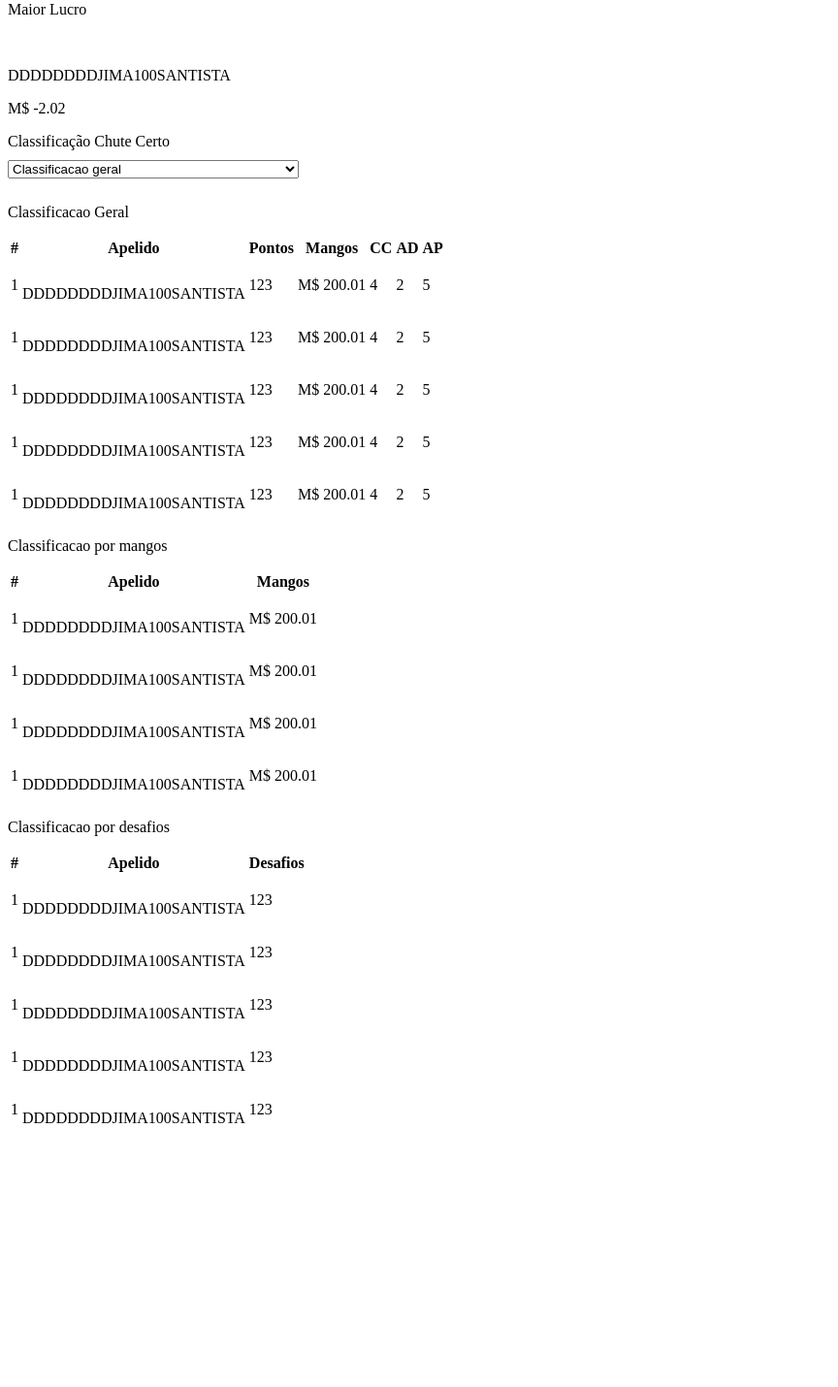
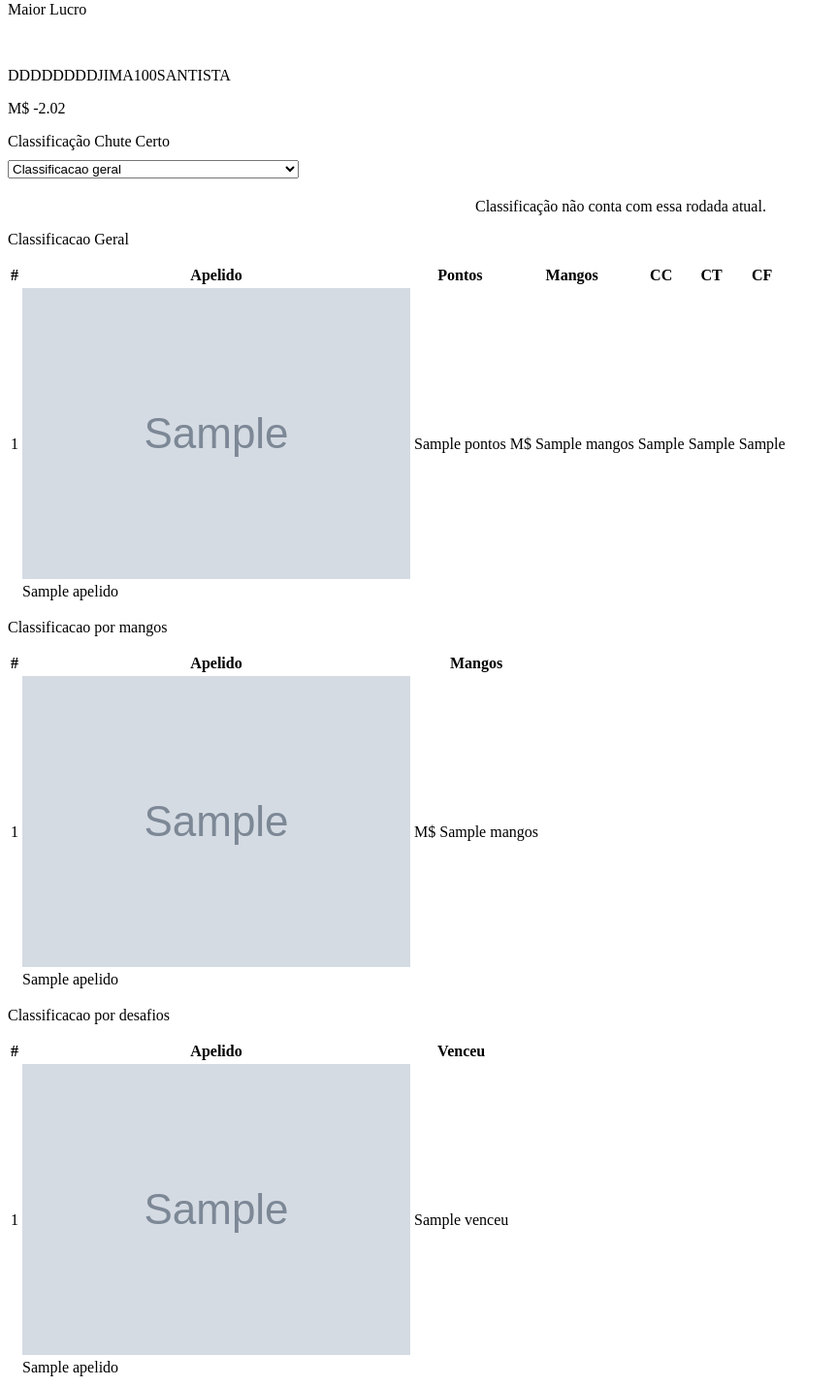
Before and after one commit to bbroger/Brasileirao, a PHP site: the page made by application/views/classificacao.php in a window 1280 px wide. Shown: the part 1700-3130 px from the top of the page at 97% size, without its empty margins (0-864 px from the left). Before the commit the page ends 2858 px from the top, so only its background shows below. Run offline with PHP 8.4, Linux system fonts and the light colour scheme; the template is opened without the code that fills it: most values are stand-ins (such as "Sample title", 1, 10 or a date in 2020); grey boxes marked "Sample" are stand-in pictures; data that the repository does not hold is empty.

Commit message:
Fim da classificacao

```diff
--- a/application/views/classificacao.php
+++ b/application/views/classificacao.php
@@ -148,6 +148,9 @@
                     <option>Rodada 2 20/02 14:00</option>
                     <option>Rodada 3 20/02 14:00</option>
                 </select>
+                <p class="help-block" style="width: 300px; margin: 10px auto;">
+                    Classificação não conta com essa rodada atual.
+                </p>
             </div>
             <div class="row white">
                 <div class="col-xs-12 col-sm-12 col-md-6">
@@ -160,54 +163,24 @@
                                 <th>Pontos</th>
                                 <th>Mangos</th>
                                 <th>CC</th>
-                                <th>AD</th>
-                                <th>AP</th>
+                                <th>CT</th>
+                                <th>CF</th>
                             </tr>
+<?php
+    foreach ($classificacao_geral as $key => $value) {
+?>
                             <tr>
-                                <td><p class="valor_classificacao_acesso">1</p></td>
-                                <td><img src="<?php echo base_url("assets/images/perfil/perfil.jpg");?>" class="img_classificacao_acesso"> <br>DDDDDDDDJIMA100SANTISTA</td>
-                                <td><p class="valor_classificacao_acesso">123</p></td>
-                                <td><p class="valor_classificacao_acesso">M$ 200.01</p></td>
-                                <td><p class="valor_classificacao_acesso">4</p></td>
-                                <td><p class="valor_classificacao_acesso">2</p></td>
-                                <td><p class="valor_classificacao_acesso">5</p></td>
+                                <td><p class="valor_classificacao_acesso"><?php echo $key+1;?></p></td>
+                                <td><img src="<?php echo $value['img_perfil'];?>" class="img_classificacao_acesso"> <br><?php echo $value['apelido'];?></td>
+                                <td><p class="valor_classificacao_acesso"><?php echo $value['pontos'];?></p></td>
+                                <td><p class="valor_classificacao_acesso">M$ <?php echo $value['mangos'];?></p></td>
+                                <td><p class="valor_classificacao_acesso"><?php echo $value['cc'];?></p></td>
+                                <td><p class="valor_classificacao_acesso"><?php echo $value['ct'];?></p></td>
+                                <td><p class="valor_classificacao_acesso"><?php echo $value['cf'];?></p></td>
                             </tr>
-                            <tr>
-                                <td><p class="valor_classificacao_acesso">1</p></td>
-                                <td><img src="<?php echo base_url("assets/images/perfil/perfil.jpg");?>" class="img_classificacao_acesso"> <br>DDDDDDDDJIMA100SANTISTA</td>
-                                <td><p class="valor_classificacao_acesso">123</p></td>
-                                <td><p class="valor_classificacao_acesso">M$ 200.01</p></td>
-                                <td><p class="valor_classificacao_acesso">4</p></td>
-                                <td><p class="valor_classificacao_acesso">2</p></td>
-                                <td><p class="valor_classificacao_acesso">5</p></td>
-                            </tr>
-                            <tr>
-                                <td><p class="valor_classificacao_acesso">1</p></td>
-                                <td><img src="<?php echo base_url("assets/images/perfil/perfil2.jpg");?>" class="img_classificacao_acesso"> <br>DDDDDDDDJIMA100SANTISTA</td>
-                                <td><p class="valor_classificacao_acesso">123</p></td>
-                                <td><p class="valor_classificacao_acesso">M$ 200.01</p></td>
-                                <td><p class="valor_classificacao_acesso">4</p></td>
-                                <td><p class="valor_classificacao_acesso">2</p></td>
-                                <td><p class="valor_classificacao_acesso">5</p></td>
-                            </tr>
-                            <tr>
-                                <td><p class="valor_classificacao_acesso">1</p></td>
-                                <td><img src="<?php echo base_url("assets/images/perfil/perfil.jpg");?>" class="img_classificacao_acesso"> <br>DDDDDDDDJIMA100SANTISTA</td>
-                                <td><p class="valor_classificacao_acesso">123</p></td>
-                                <td><p class="valor_classificacao_acesso">M$ 200.01</p></td>
-                                <td><p class="valor_classificacao_acesso">4</p></td>
-                                <td><p class="valor_classificacao_acesso">2</p></td>
-                                <td><p class="valor_classificacao_acesso">5</p></td>
-                            </tr>
-                            <tr>
-                                <td><p class="valor_classificacao_acesso">1</p></td>
-                                <td><img src="<?php echo base_url("assets/images/perfil/perfil.jpg");?>" class="img_classificacao_acesso"> <br>DDDDDDDDJIMA100SANTISTA</td>
-                                <td><p class="valor_classificacao_acesso">123</p></td>
-                                <td><p class="valor_classificacao_acesso">M$ 200.01</p></td>
-                                <td><p class="valor_classificacao_acesso">4</p></td>
-                                <td><p class="valor_classificacao_acesso">2</p></td>
-                                <td><p class="valor_classificacao_acesso">5</p></td>
-                            </tr>
+<?php
+    }
+?>
                         </table>
                     </div>
                 </div>
@@ -220,26 +193,17 @@
                                 <th>Apelido</th>
                                 <th>Mangos</th>
                             </tr>
+<?php
+    foreach ($classificacao_mangos as $key => $value) {
+?>
                             <tr>
-                                <td><p class="valor_classificacao_acesso">1</p></td>
-                                <td><img src="<?php echo base_url("assets/images/perfil/perfil.jpg");?>" class="img_classificacao_acesso"> <br>DDDDDDDDJIMA100SANTISTA</td>
-                                <td><p class="valor_classificacao_acesso">M$ 200.01</p></td>
+                                <td><p class="valor_classificacao_acesso"><?php echo $key+1;?></p></td>
+                                <td><img src="<?php echo $value['img_perfil'];?>" class="img_classificacao_acesso"> <br><?php echo $value['apelido'];?></td>
+                                <td><p class="valor_classificacao_acesso">M$ <?php echo $value['mangos'];?></p></td>
                             </tr>
-                            <tr>
-                                <td><p class="valor_classificacao_acesso">1</p></td>
-                                <td><img src="<?php echo base_url("assets/images/perfil/perfil.jpg");?>" class="img_classificacao_acesso"> <br>DDDDDDDDJIMA100SANTISTA</td>
-                                <td><p class="valor_classificacao_acesso">M$ 200.01</p></td>
-                            </tr>
-                            <tr>
-                                <td><p class="valor_classificacao_acesso">1</p></td>
-                                <td><img src="<?php echo base_url("assets/images/perfil/perfil.jpg");?>" class="img_classificacao_acesso"> <br>DDDDDDDDJIMA100SANTISTA</td>
-                                <td><p class="valor_classificacao_acesso">M$ 200.01</p></td>
-                            </tr>
-                            <tr>
-                                <td><p class="valor_classificacao_acesso">1</p></td>
-                                <td><img src="<?php echo base_url("assets/images/perfil/perfil.jpg");?>" class="img_classificacao_acesso"> <br>DDDDDDDDJIMA100SANTISTA</td>
-                                <td><p class="valor_classificacao_acesso">M$ 200.01</p></td>
-                            </tr>
+<?php
+    }
+?>
                         </table>
                     </div>
                 </div>
@@ -250,33 +214,19 @@
                             <tr>
                                 <th>#</th>
                                 <th>Apelido</th>
-                                <th>Desafios</th>
+                                <th>Venceu</th>
                             </tr>
+<?php
+    foreach ($classificacao_desafios as $key => $value) {
+?>
                             <tr>
-                                <td><p class="valor_classificacao_acesso">1</p></td>
-                                <td><img src="<?php echo base_url("assets/images/perfil/perfil.jpg");?>" class="img_classificacao_acesso"> <br>DDDDDDDDJIMA100SANTISTA</td>
-                                <td><p class="valor_classificacao_acesso">123</p></td>
+                                <td><p class="valor_classificacao_acesso"><?php echo $key+1;?></p></td>
+                                <td><img src="<?php echo $value['img_perfil'];?>" class="img_classificacao_acesso"> <br><?php echo $value['apelido'];?></td>
+                                <td><p class="valor_classificacao_acesso"><?php echo $value['venceu'];?></p></td>
                             </tr>
-                            <tr>
-                                <td><p class="valor_classificacao_acesso">1</p></td>
-                                <td><img src="<?php echo base_url("assets/images/perfil/perfil.jpg");?>" class="img_classificacao_acesso"> <br>DDDDDDDDJIMA100SANTISTA</td>
-                                <td><p class="valor_classificacao_acesso">123</p></td>
-                            </tr>
-                            <tr>
-                                <td><p class="valor_classificacao_acesso">1</p></td>
-                                <td><img src="<?php echo base_url("assets/images/perfil/perfil2.jpg");?>" class="img_classificacao_acesso"> <br>DDDDDDDDJIMA100SANTISTA</td>
-                                <td><p class="valor_classificacao_acesso">123</p></td>
-                            </tr>
-                            <tr>
-                                <td><p class="valor_classificacao_acesso">1</p></td>
-                                <td><img src="<?php echo base_url("assets/images/perfil/perfil.jpg");?>" class="img_classificacao_acesso"> <br>DDDDDDDDJIMA100SANTISTA</td>
-                                <td><p class="valor_classificacao_acesso">123</p></td>
-                            </tr>
-                            <tr>
-                                <td><p class="valor_classificacao_acesso">1</p></td>
-                                <td><img src="<?php echo base_url("assets/images/perfil/perfil.jpg");?>" class="img_classificacao_acesso"> <br>DDDDDDDDJIMA100SANTISTA</td>
-                                <td><p class="valor_classificacao_acesso">123</p></td>
-                            </tr>
+<?php
+    }
+?>
                         </table>
                     </div>
                 </div>
```
Also changed, not shown: application/controllers/Classificacao.php (+22 -23 lines), application/controllers/Copa.php (+73 -1 lines), application/controllers/Teste.php (+6 -4 lines), application/libraries/Adm_lib.php (+124 -14 lines), application/models/Classificacao_model.php (+23 -4 lines), application/models/Copa_model.php (+86 -93 lines), application/models/Desafios_model.php (+15 -4 lines), application/models/User_model.php (+5 -6 lines).
